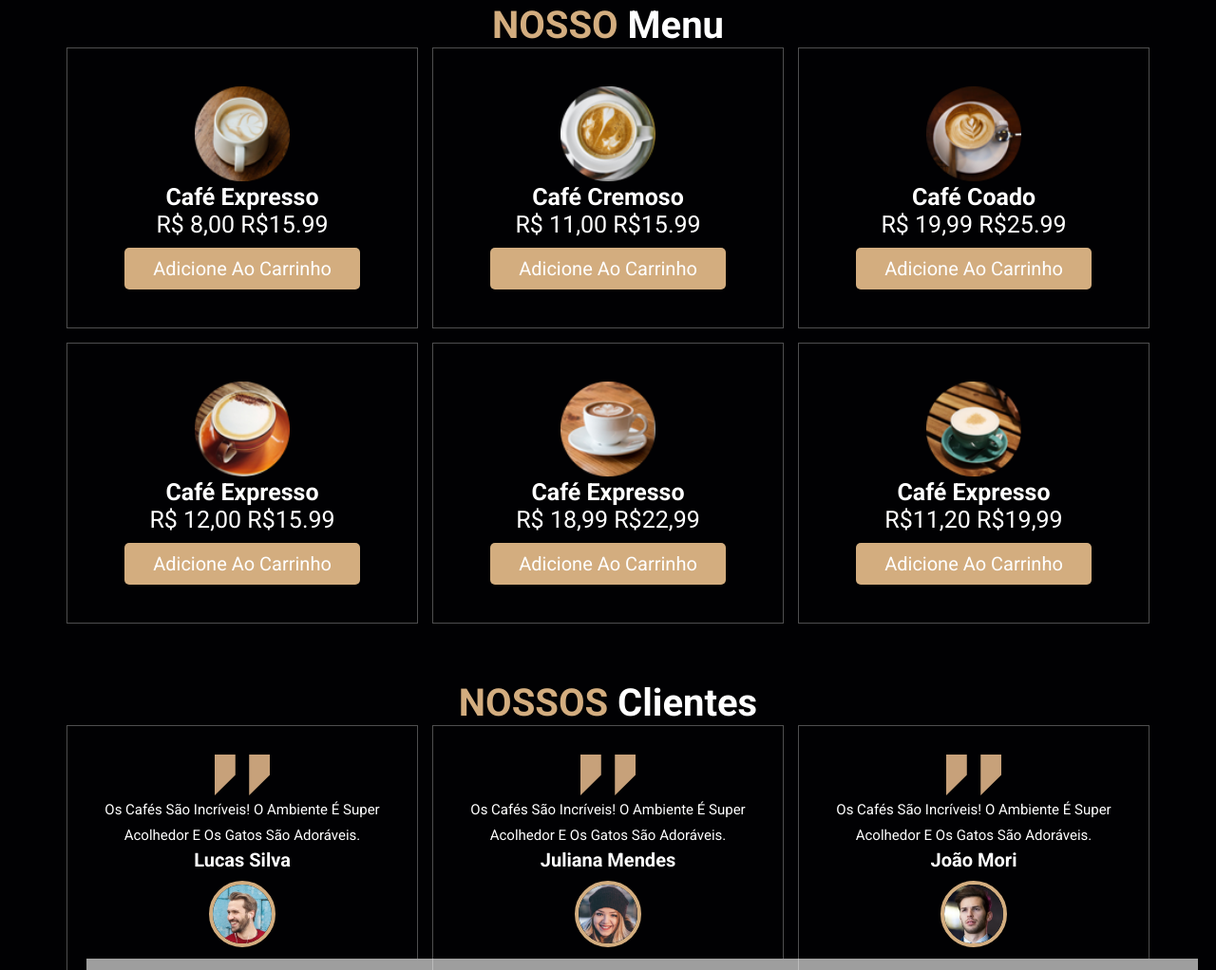
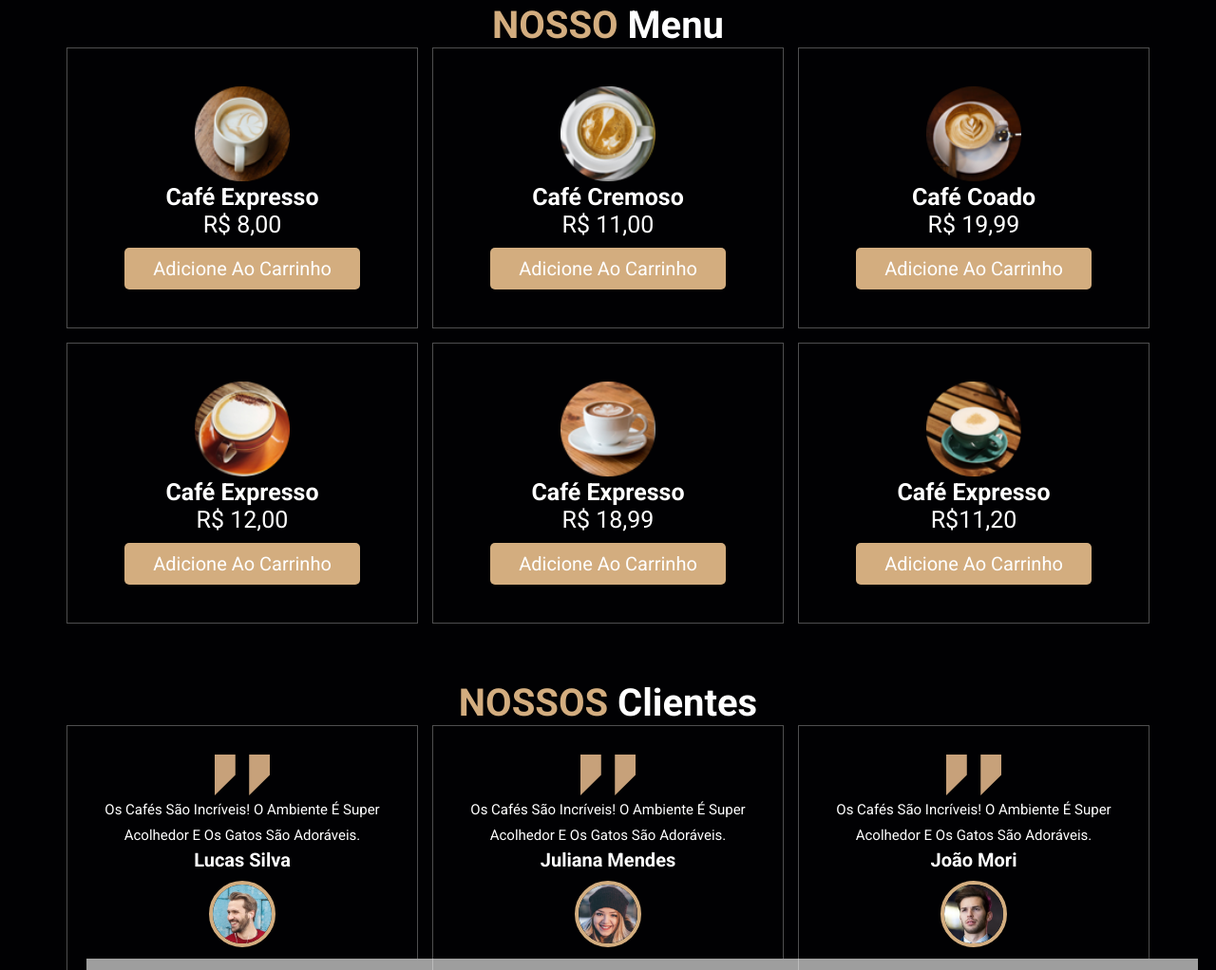
Before and after one commit to dinaellencutrim3/coffepage, a plain HTML site: page index.html in a window 1280 px wide. Shown: the part 1392-2414 px from the top of the page at 95% size. Drawn offline with Linux system fonts and the light colour scheme; grey boxes are pictures that could not be loaded.

Commit message:
Fix HTML encoding issues in index.html

```diff
--- a/index.html
+++ b/index.html
@@ -73,42 +73,42 @@
             <div class="box">
                 <img src="./img/img/menu-1.png" alt="item-1">
                 <h3>Café Expresso</h3>
-                <div class="price">R$ 8,00 <span>R$15.99</span></div>
+                <div class="price">R$ 8,00 <span></span></div>
                 <a href="#" class="btn">Adicione ao carrinho</a>
             </div>
 
             <div class="box">
                 <img src="./img/img/menu-2.png" alt="item-2">
                 <h3>Café Cremoso</h3>
-                <div class="price">R$ 11,00 <span>R$15.99</span></div>
+                <div class="price">R$ 11,00 <span></span></div>
                 <a href="#" class="btn">Adicione ao carrinho</a>
             </div>
 
             <div class="box">
                 <img src="./img/img/menu-3.png" alt="item-3">
                 <h3>Café Coado</h3>
-                <div class="price">R$ 19,99 <span>R$25.99</span></div>
+                <div class="price">R$ 19,99 <span></span></div>
                 <a href="#" class="btn">Adicione ao carrinho</a>
             </div>
 
             <div class="box">
                 <img src="./img/img/menu-4.png" alt="item-4">
                 <h3>Café Expresso</h3>
-                <div class="price">R$ 12,00 <span>R$15.99</span></div>
+                <div class="price">R$ 12,00 <span></span></div>
                 <a href="#" class="btn">Adicione ao carrinho</a>
             </div>
 
             <div class="box">
                 <img src="./img/img/menu-5.png" alt="item-5">
                 <h3>Café Expresso</h3>
-                <div class="price">R$ 18,99 <span>R$22,99</span></div>
+                <div class="price">R$ 18,99 <span></span></div>
                 <a href="#" class="btn">Adicione ao carrinho</a>
             </div>
 
             <div class="box">
                 <img src="./img/img/menu-6.png" alt="item-6">
                 <h3>Café Expresso</h3>
-                <div class="price">R$11,20 <span>R$19,99</span></div>
+                <div class="price">R$11,20 <span></span></div>
                 <a href="#" class="btn">Adicione ao carrinho</a>
             </div>
         </div>
@@ -181,4 +181,5 @@
     </section>
 </body>
 
+
 </html>
```
